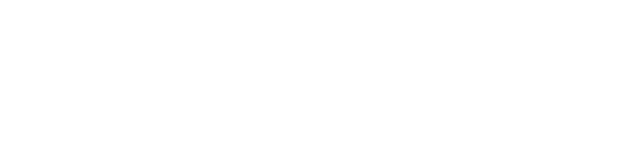
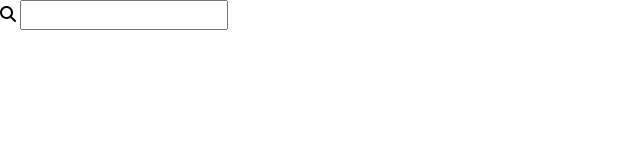
Before and after one commit to Honzi07/odin-weather-app, a website built with webpack: page src/index.html in a window 1280 px wide. Shown: the whole page, without its empty margins (0-640 px from the left). Built offline with nearby package versions, Linux system fonts and the light colour scheme.

Commit message:
Add search input field with an icon.

```diff
--- a/src/index.html
+++ b/src/index.html
@@ -3,7 +3,18 @@
   <head>
     <meta charset="UTF-8" />
     <meta name="viewport" content="width=device-width, initial-scale=1.0" />
-    <title>Document</title>
+    <link
+      rel="stylesheet"
+      href="https://cdnjs.cloudflare.com/ajax/libs/font-awesome/6.6.0/css/all.min.css"
+    />
+    <title>Odin Weather</title>
   </head>
-  <body></body>
+  <body>
+    <form action="">
+      <label for="search" aria-label="Search">
+        <i class="fa-solid fa-magnifying-glass"></i
+      ></label>
+      <input type="text" id="search" name="search" />
+    </form>
+  </body>
 </html>
```
